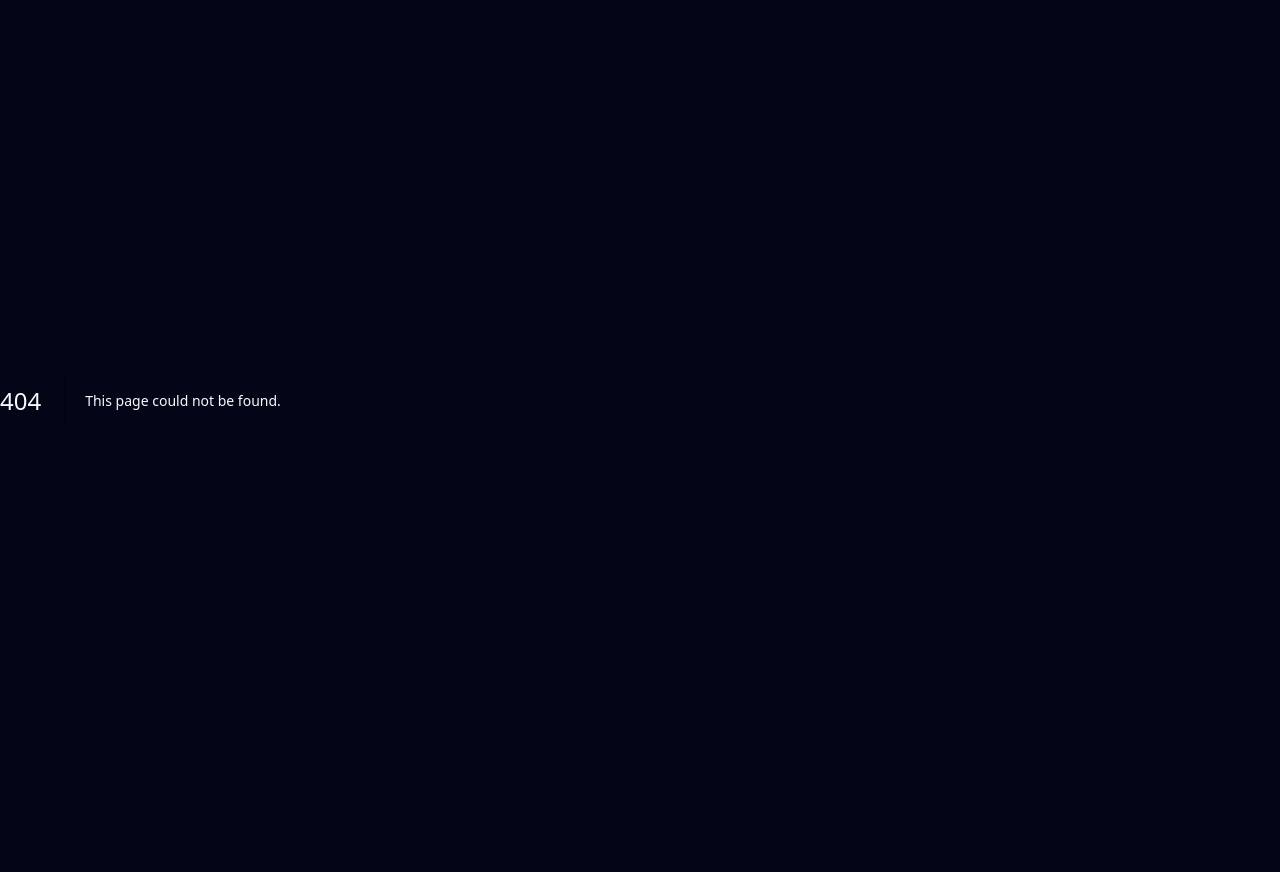
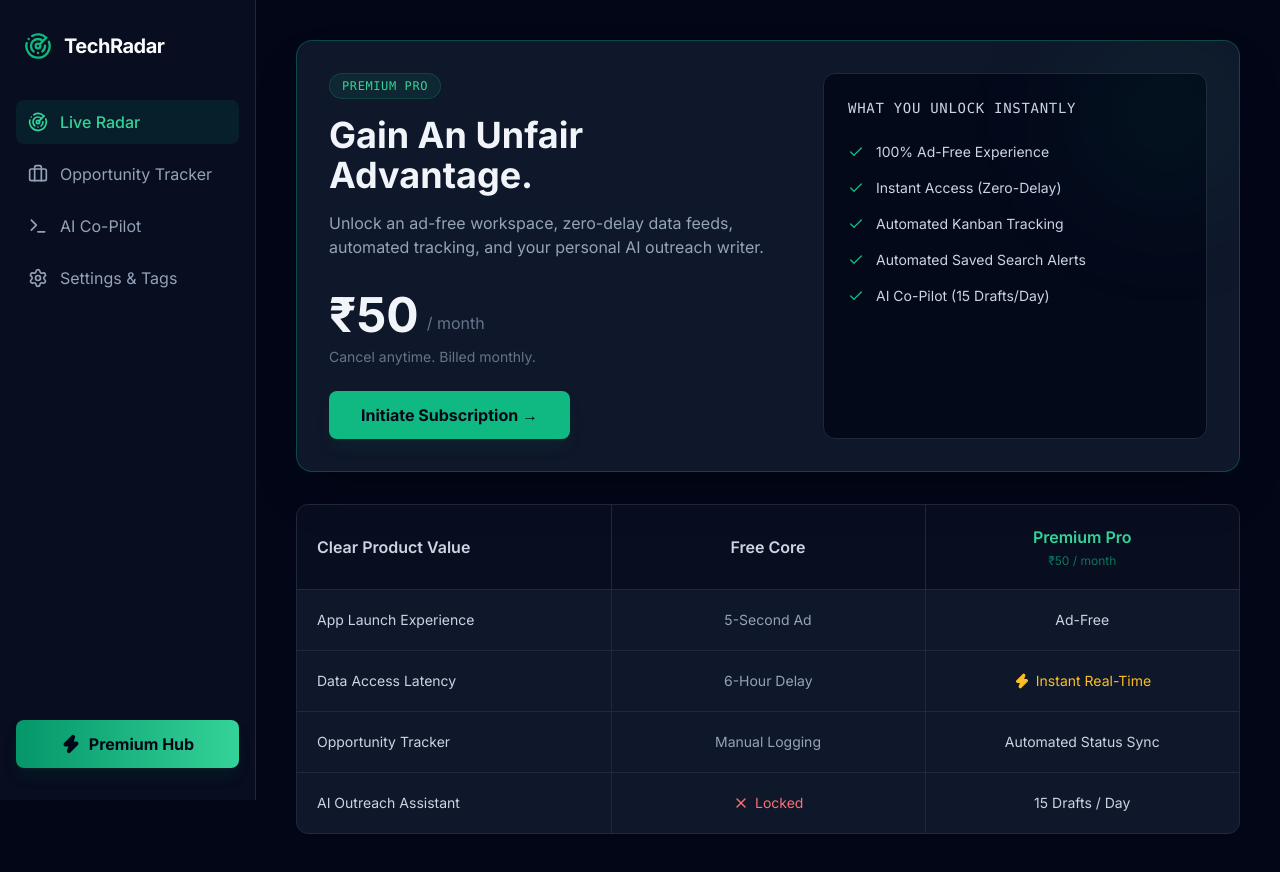
Before and after one commit to spandanchavan95-ux/techradar, a Next.js app: page /premium in a window 1280 px wide. Before the commit this address had no page. Before the commit the page ends 800 px from the top, so only its background shows below. Built offline with nearby package versions, Linux system fonts and the light colour scheme.

Commit message:
built the checkout button and the database table

```diff
--- /dev/null
+++ b/src/app/(dashboard)/premium/page.tsx
@@ -0,0 +1,134 @@
+'use client'
+
+import { useState } from 'react'
+import { Check, Loader2, X, Zap } from 'lucide-react'
+import { upgradeToPremium } from '@/app/actions/premium'
+import { useRouter } from 'next/navigation'
+
+export default function PremiumHub() {
+  const [isProcessing, setIsProcessing] = useState(false)
+  const [isSuccess, setIsSuccess] = useState(false)
+  const router = useRouter()
+
+  const handleCheckout = async () => {
+    setIsProcessing(true)
+    const result = await upgradeToPremium()
+
+    if (result.success) {
+      setIsSuccess(true)
+      setTimeout(() => {
+        router.push('/')
+      }, 2000)
+    } else {
+      alert("Checkout failed.")
+      setIsProcessing(false)
+    }
+  }
+
+  return (
+    <main className="p-10 flex flex-col items-center min-h-[80vh]">
+      <div className="max-w-5xl w-full space-y-8">
+
+        {/* Top Hero Section */}
+        <div className="bg-slate-900 border border-emerald-500/30 rounded-2xl p-8 relative overflow-hidden shadow-2xl flex flex-col md:flex-row gap-8 justify-between">
+
+          {/* Left Column: Sales Copy */}
+          <div className="flex-1 z-10 flex flex-col justify-center">
+            <div className="inline-block px-3 py-1 bg-emerald-500/10 border border-emerald-500/20 text-emerald-400 font-mono text-xs uppercase tracking-wider rounded-full mb-4 w-max">
+              Premium Pro
+            </div>
+            <h1 className="text-4xl font-bold text-slate-100 mb-4">Gain An Unfair Advantage.</h1>
+            <p className="text-slate-400 mb-8 max-w-md">
+              Unlock an ad-free workspace, zero-delay data feeds, automated tracking, and your personal AI outreach writer.
+            </p>
+
+            <div className="flex items-end space-x-2 mb-2">
+              <span className="text-5xl font-bold text-slate-100">₹50</span>
+              <span className="text-slate-500 mb-1">/ month</span>
+            </div>
+            <p className="text-sm text-slate-500 mb-6">Cancel anytime. Billed monthly.</p>
+
+            <button
+              onClick={handleCheckout}
+              disabled={isProcessing || isSuccess}
+              className={`w-fit px-8 py-3 rounded-lg font-bold transition-all flex items-center justify-center ${
+                isSuccess
+                  ? 'bg-emerald-500 text-slate-950'
+                  : 'bg-emerald-500 hover:bg-emerald-400 text-slate-950 shadow-lg shadow-emerald-900/20'
+              }`}
+            >
+              {isProcessing ? <Loader2 className="w-5 h-5 animate-spin mr-2" /> :
+               isSuccess ? <Check className="w-5 h-5 mr-2"/> : null}
+               {isSuccess ? "Activated" : "Initiate Subscription →"}
+            </button>
+          </div>
+
+          {/* Right Column: Feature List Card */}
+          <div className="w-full md:w-96 bg-slate-950/80 border border-slate-800 rounded-xl p-6 z-10 relative">
+             <div className="absolute -top-10 -right-10 w-40 h-40 bg-emerald-600/10 rounded-full blur-3xl"></div>
+             <h3 className="text-slate-300 font-mono text-sm uppercase tracking-wider mb-6">What you unlock instantly</h3>
+             <ul className="space-y-4">
+              {[
+                '100% Ad-Free Experience',
+                'Instant Access (Zero-Delay)',
+                'Automated Kanban Tracking',
+                'Automated Saved Search Alerts',
+                'AI Co-Pilot (15 Drafts/Day)'
+              ].map((feature, i) => (
+                <li key={i} className="flex items-center text-slate-300 text-sm">
+                  <Check className="w-4 h-4 text-emerald-500 mr-3 flex-shrink-0" />
+                  {feature}
+                </li>
+              ))}
+            </ul>
+          </div>
+        </div>
+
+        {/* Bottom Section: Comparison Table */}
+        <div className="border border-slate-800 rounded-xl overflow-hidden bg-slate-900">
+          <table className="w-full text-left border-collapse">
+            <thead>
+              <tr className="border-b border-slate-800 bg-slate-950/50">
+                <th className="p-5 text-slate-300 font-semibold w-1/3">Clear Product Value</th>
+                <th className="p-5 text-slate-300 font-semibold text-center border-l border-slate-800 w-1/3">Free Core</th>
+                <th className="p-5 text-emerald-400 font-semibold text-center border-l border-slate-800 w-1/3">
+                  <div className="flex flex-col items-center">
+                    <span>Premium Pro</span>
+                    <span className="text-xs text-emerald-500/60 font-normal mt-1">₹50 / month</span>
+                  </div>
+                </th>
+              </tr>
+            </thead>
+            <tbody className="divide-y divide-slate-800 text-sm">
+              <tr className="hover:bg-slate-950/30 transition-colors">
+                <td className="p-5 text-slate-300">App Launch Experience</td>
+                <td className="p-5 text-slate-400 text-center border-l border-slate-800">5-Second Ad</td>
+                <td className="p-5 text-slate-300 text-center border-l border-slate-800">Ad-Free</td>
+              </tr>
+              <tr className="hover:bg-slate-950/30 transition-colors">
+                <td className="p-5 text-slate-300">Data Access Latency</td>
+                <td className="p-5 text-slate-400 text-center border-l border-slate-800">6-Hour Delay</td>
+                <td className="p-5 text-amber-400 text-center border-l border-slate-800 flex items-center justify-center">
+                  <Zap className="w-4 h-4 mr-1.5 fill-amber-400" /> Instant Real-Time
+                </td>
+              </tr>
+              <tr className="hover:bg-slate-950/30 transition-colors">
+                <td className="p-5 text-slate-300">Opportunity Tracker</td>
+                <td className="p-5 text-slate-400 text-center border-l border-slate-800">Manual Logging</td>
+                <td className="p-5 text-slate-300 text-center border-l border-slate-800">Automated Status Sync</td>
+              </tr>
+              <tr className="hover:bg-slate-950/30 transition-colors">
+                <td className="p-5 text-slate-300">AI Outreach Assistant</td>
+                <td className="p-5 text-red-400 text-center border-l border-slate-800 flex items-center justify-center">
+                  <X className="w-4 h-4 mr-1.5" /> Locked
+                </td>
+                <td className="p-5 text-slate-300 text-center border-l border-slate-800">15 Drafts / Day</td>
+              </tr>
+            </tbody>
+          </table>
+        </div>
+
+      </div>
+    </main>
+  )
+}
```
